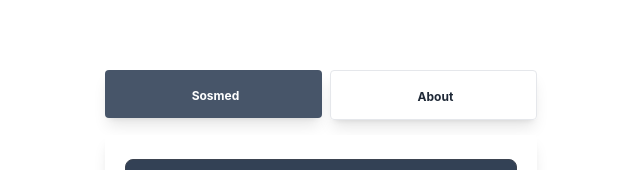
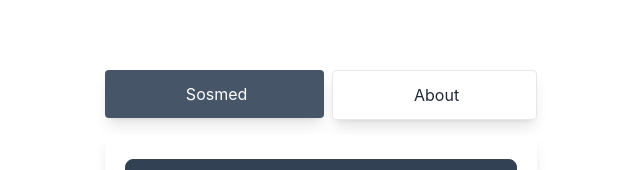
Before and after one commit to Fahmiali99/Portfolio-instagram, a React (Create React App) app: page / in a window 1280 px wide. Shown: the part 291-461 px from the top of the page, without its empty margins (319-959 px from the left). Built offline with nearby package versions, Linux system fonts and the light colour scheme.

Commit message:
change font

```diff
--- a/src/components/Body/Body.js
+++ b/src/components/Body/Body.js
@@ -16,7 +16,7 @@ function Body() {
               <li className="-mb-px mr-2 last:mr-0 flex-auto text-center">
                 <a
                   className={
-                    "text-xs font-bold  px-5 py-3 shadow-lg rounded block leading-normal " +
+                    " text-1xl  px-5 py-3 shadow-lg rounded block leading-normal " +
                     (openTab === 1
                       ? " bg-slate-600 text-white"
                       : "border bg-transparent")
@@ -35,7 +35,7 @@ function Body() {
               <li className="-mb-px mr-2 last:mr-0 flex-auto text-center">
                 <a
                   className={
-                    "text-xs font-bold  px-5 py-3 shadow-lg rounded block leading-normal " +
+                    " text-1xl  px-5 py-3 shadow-lg rounded block leading-normal " +
                     (openTab === 2
                       ? " bg-slate-600 text-white"
                       : "border bg-transparent")
```
